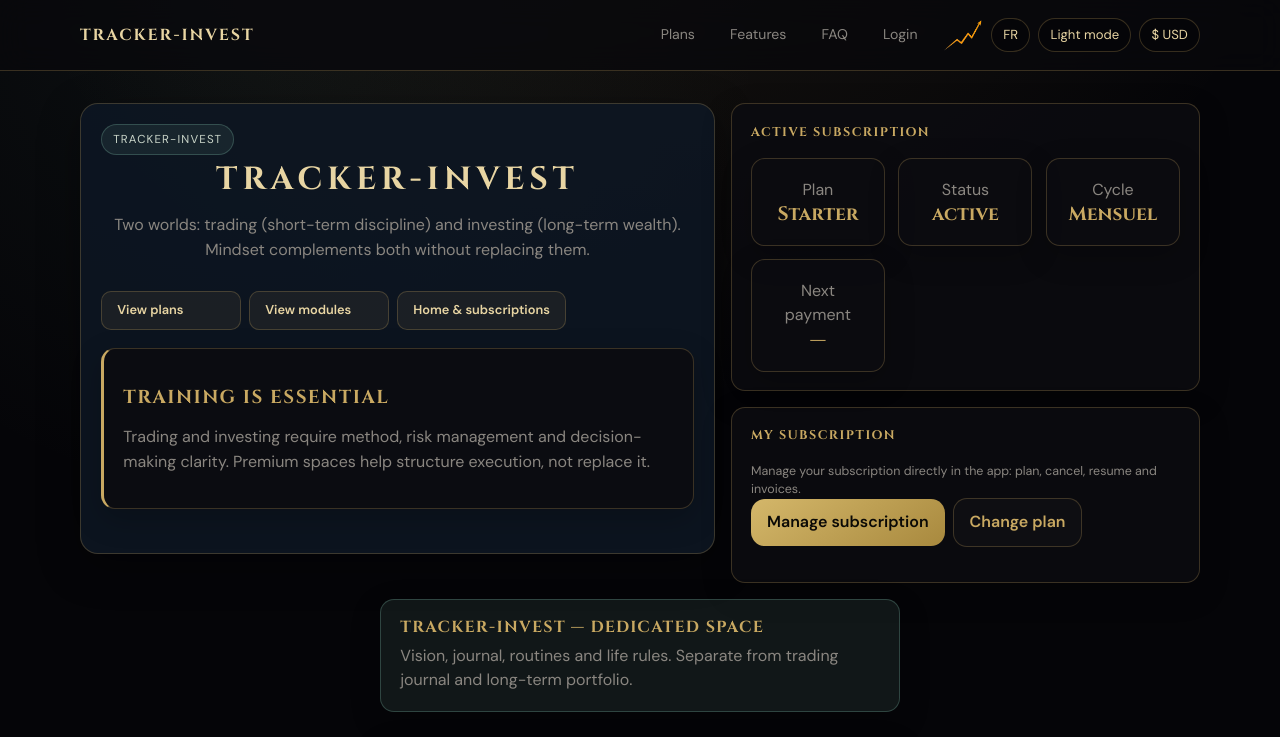
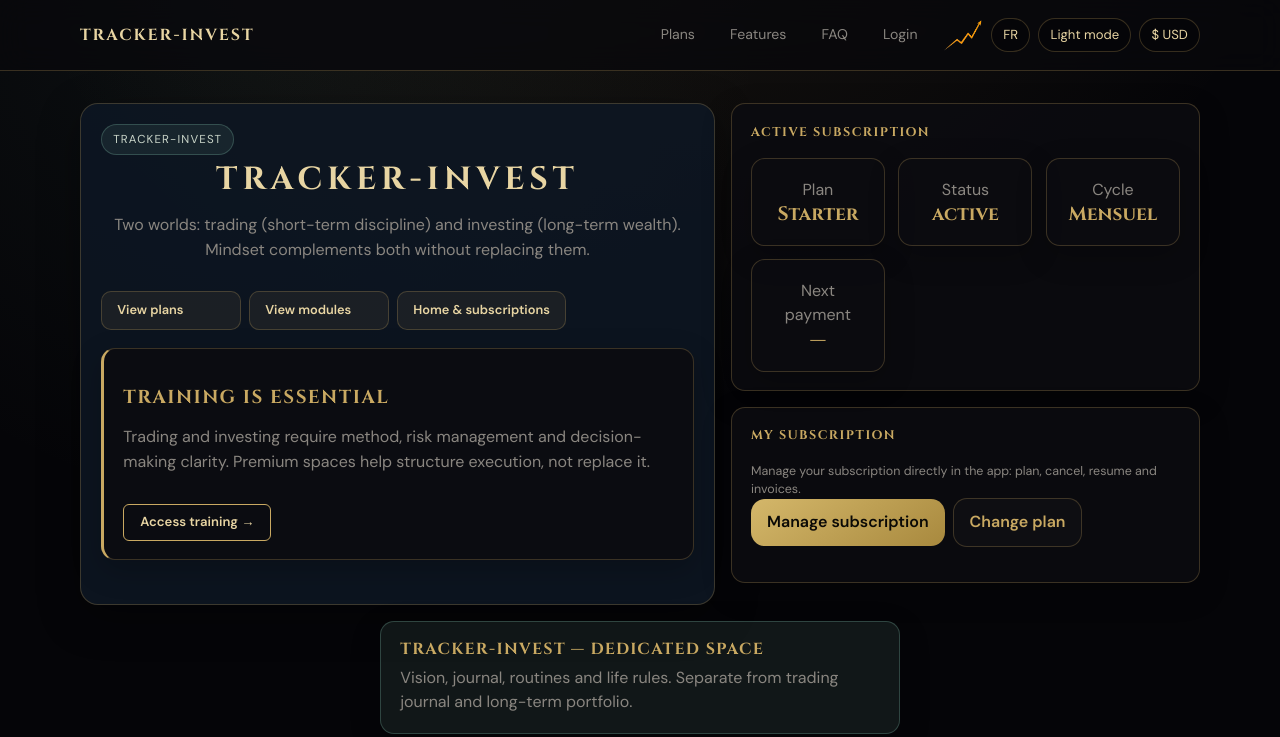
Before and after one commit to kazedyorigins45-hub/Tracker-invest, a Next.js app: page / in a window 1280 px wide. Shown: the top 737 px of the page. Built offline with nearby package versions, Linux system fonts and the light colour scheme; no server answers.

Commit message:
feat: lien formation dans cadre formation (page accueil)

```diff
--- a/app/globals.css
+++ b/app/globals.css
@@ -628,6 +628,20 @@ a { color: inherit; }
   border-left: 3px solid var(--gold);
   margin-bottom: 1.5rem;
 }
+
+.formation-cta {
+  display: inline-block;
+  margin-top: 0.85rem;
+  padding: 0.45rem 1rem;
+  border: 1px solid var(--gold);
+  border-radius: 6px;
+  color: var(--gold-bright);
+  font-size: 0.82rem;
+  font-weight: 600;
+  text-decoration: none;
+  transition: background 0.2s, color 0.2s;
+}
+.formation-cta:hover { background: var(--gold); color: #000; }
 
 .formation-links { margin-top: 1rem; padding-top: 1rem; border-top: 1px solid var(--border); }
 .formation-links-label { display: block; font-size: 0.68rem; letter-spacing: 0.12em; text-transform: uppercase; color: var(--muted); margin-bottom: 0.65rem; }
--- a/components/HomeContent.jsx
+++ b/components/HomeContent.jsx
@@ -38,6 +38,14 @@ export default function HomeContent() {
           <section className="formation-callout home-formation" aria-labelledby="formation-title">
             <h3 id="formation-title">{t('home.formationTitle')}</h3>
             <p>{t('home.formationText')}</p>
+            <a
+              href="https://sublaunch.com/learnandearn?ref=489517"
+              target="_blank"
+              rel="noopener noreferrer"
+              className="formation-cta"
+            >
+              {t('home.formationCta')}
+            </a>
           </section>
         </div>
 
```
Also changed, not shown: lib/locale.js.
